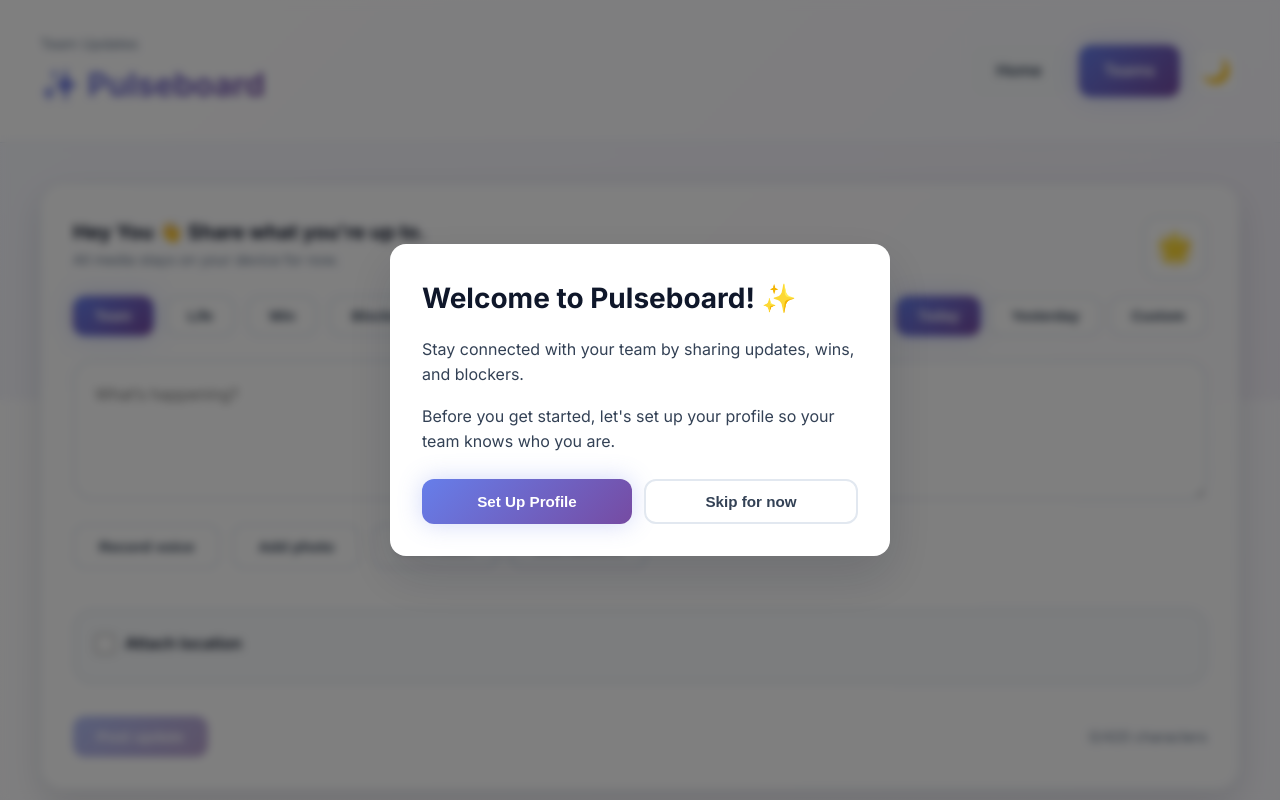
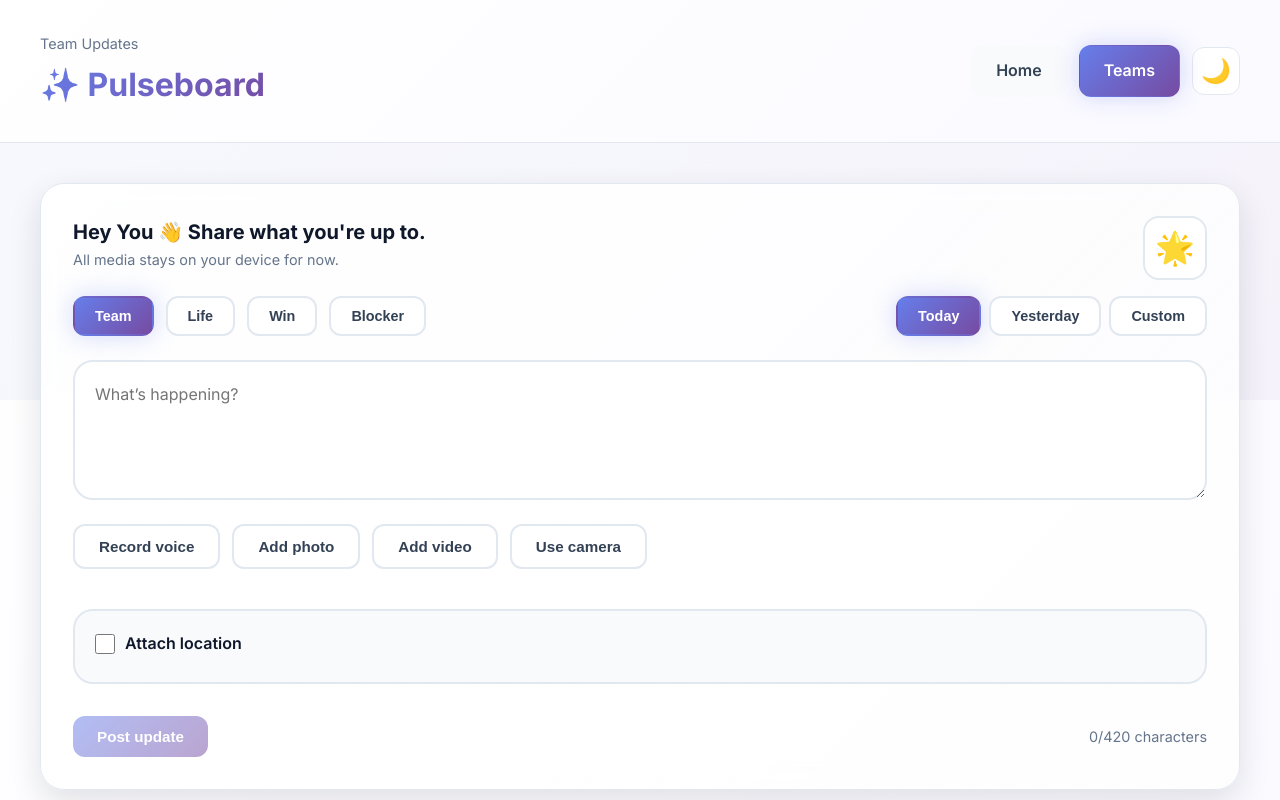
Before and after one commit to jamesmontemagno/app-teamupdates, a React (Vite) app in the folder frontend/: page /app-teamupdates/teams/1 in a window 1280 px wide. Shown: the top 800 px of the page. Built offline with nearby package versions, Linux system fonts and the light colour scheme.

Commit message:
Remove welcome modal from AppShell
- 🗑️ Eliminated the welcome modal and related state management
- 🚀 Streamlined user onboarding process by removing unnecessary prompts

```diff
--- a/frontend/src/App.tsx
+++ b/frontend/src/App.tsx
@@ -115,47 +115,12 @@ function AppNavigation() {
 }
 
 function AppShell() {
-  const navigate = useNavigate()
-  const [showWelcome, setShowWelcome] = useState(() => isNewUser())
-
-  const handleGetStarted = () => {
-    markUserOnboarded()
-    setShowWelcome(false)
-    navigate('/profile')
-  }
-
-  const handleSkip = () => {
-    markUserOnboarded()
-    setShowWelcome(false)
-  }
-
   const location = useLocation()
   const isOnTeamRoute = location.pathname.startsWith('/teams/')
 
   return (
     <>
       <Toaster />
-      {showWelcome && (
-        <div className="modal-overlay" onClick={handleSkip}>
-          <div className="modal-content" onClick={(e) => e.stopPropagation()}>
-            <h2 className="modal-title">Welcome to Pulseboard! ✨</h2>
-            <p className="modal-text">
-              Stay connected with your team by sharing updates, wins, and blockers.
-            </p>
-            <p className="modal-text">
-              Before you get started, let's set up your profile so your team knows who you are.
-            </p>
-            <div className="modal-actions">
-              <button className="button button--primary" onClick={handleGetStarted}>
-                Set Up Profile
-              </button>
-              <button className="button button--soft" onClick={handleSkip}>
-                Skip for now
-              </button>
-            </div>
-          </div>
-        </div>
-      )}
       <div className={styles['app-shell']}>
         <header className={styles['app-shell__header']}>
           <div className={styles['app-shell__branding']}>
```
